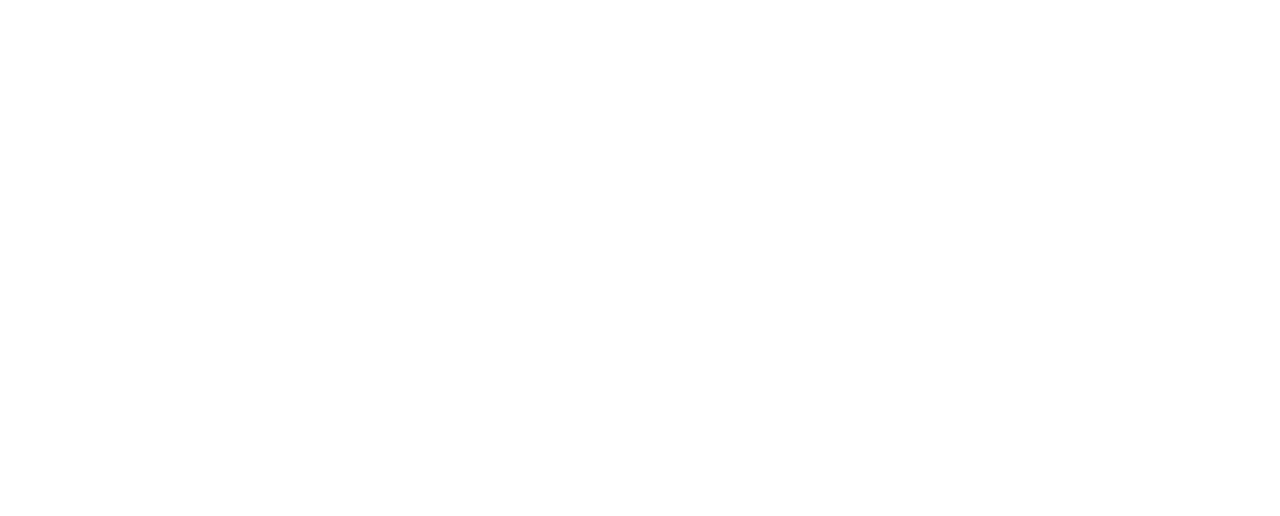
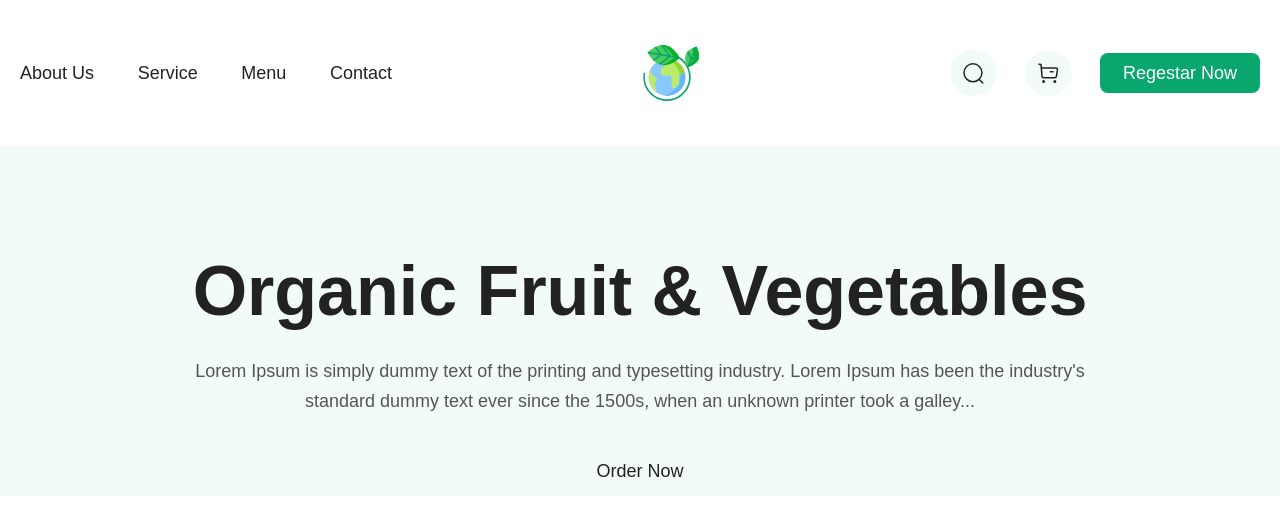
Before and after one commit to MirkhakimAzizov/organic_food, a plain HTML site: page index.html in a window 1280 px wide. Drawn offline with Linux system fonts and the light colour scheme.

Commit message:
organic food

```diff
--- a/index.html
+++ b/index.html
@@ -5,12 +5,79 @@
     <meta charset="UTF-8">
     <meta http-equiv="X-UA-Compatible" content="IE=edge">
     <meta name="viewport" content="width=device-width, initial-scale=1.0">
-    <title>Document</title>
+    <title>Organic food</title>
     <!-- main css -->
     <link rel="stylesheet" href="./css/style.min.css">
 </head>
 
 <body>
+    <!---------------------- Header start ---------------------->
+    <header class="header">
+        <div class="container">
+            <nav class="nav">
+                <ul class="nav__list">
+                    <li class="nav__list__item">
+                        <a href="#" class="nav__list__item-link">About Us</a>
+                    </li>
+                    <li class="nav__list__item">
+                        <a href="#" class="nav__list__item-link">Service</a>
+                    </li>
+                    <li class="nav__list__item">
+                        <a href="#" class="nav__list__item-link">Menu</a>
+                    </li>
+                    <li class="nav__list__item">
+                        <a href="#" class="nav__list__item-link">Contact</a>
+                    </li>
+                </ul>
+                <a href="./index.html" class="header__logo">
+                    <img src="./images/logo/site_logo.svg" alt="Site main logo" class="header__logo-icon">
+                </a>
+                <div class="header__regis">
+                    <a href="#" class="header__regis-search">
+                        <img src="./images/logo/Search.svg" alt="Search">
+                    </a>
+                    <a href="#" class="header__regis-buy">
+                        <img src="./images/logo/Buy.svg" alt="Buy">
+                    </a>
+                    <button class="header__regis-btn">
+                        Regestar Now
+                    </button>
+                </div>
+            </nav>
+        </div>
+    </header>
+    <!---------------------- Header end ---------------------->
+
+    <!---------------------- Main start ---------------------->
+    <main class="main">
+        <section class="vegetables">
+            <div class="container">
+                <div class="vegetables__inner">
+                    <div class="vegetables__top">
+                        <h2 class="vegetables__top-title">Organic Fruit & Vegetables</h2>
+                        <p class="vegetables__top-text">Lorem Ipsum is simply dummy text of the printing and typesetting industry. Lorem Ipsum has been the industry's standard dummy text ever since the 1500s, when an unknown printer took a galley...</p>
+                        <a href="" class="vegetables__top-link">
+                            Order Now
+                        </a>
+                    </div>
+                    <div class="vegetables__bottom">
+
+                    </div>
+                </div>
+            </div>
+        </section>
+    </main>
+    <!---------------------- Main end ---------------------->
+
+    <!---------------------- Footer start ---------------------->
+    <footer class="footer">
+        <div class="container">
+
+        </div>
+    </footer>
+    <!---------------------- Footer end ---------------------->
+
+
 
 </body>
 
--- a/sass/_general.scss
+++ b/sass/_general.scss
@@ -2,6 +2,8 @@
 
 * {
     box-sizing: border-box;
+    margin: 0;
+    padding: 0;
 }
 
 html {
@@ -10,18 +12,15 @@ html {
 }
 
 body {
-    display: flex;
-    flex-direction: column;
     height: 100%;
     margin: 0;
     padding: 0;
-    font-family: "Arial", sans-serif;
+    font-family: "Rosario", sans-serif;
     font-size: 16px;
     font-weight: 400;
     line-height: 20px;
     color: black;
     background-color: white;
-    overflow-x: hidden;
 }
 
 img {
--- a/sass/_mixin.scss
+++ b/sass/_mixin.scss
@@ -5,11 +5,11 @@
     align-items: $align;
 }
 
-@mixin flex($direction, $align, $justify) {
-    display: flex;
-    flex-direction: $direction;
-    align-items: $align;
-    justify-content: $justify;
+@mixin font($style, $weight, $size, $height) {
+    font-style: $style;
+    font-weight: $weight;
+    font-size: $size;
+    line-height: $height;
 }
 
 @mixin bg($url, $repeat, $position) {
--- a/sass/blocks/_all.scss
+++ b/sass/blocks/_all.scss
@@ -1,4 +1,5 @@
 @import "./visually-hidden";
 @import "./container";
 @import "./header";
+@import "./vegetables";
 @import "./footer";
--- a/sass/blocks/_container.scss
+++ b/sass/blocks/_container.scss
@@ -1,5 +1,6 @@
 .container {
-    // max-width: Max-width;
+    max-width: 1280px;
     width: 100%;
+    margin: 0 auto;
     padding: 0 20px;
 }
--- a/sass/blocks/_header.scss
+++ b/sass/blocks/_header.scss
@@ -1,3 +1,45 @@
+// Header styles
 .header {
     width: 100%;
+    .nav {
+        width: 100%;
+        padding: 45px 0;
+        @include flex(row, space-between, center);
+        &__list {
+            width: 30%;
+            @include flex(row, space-between, center);
+            list-style-type: none;
+            &__item {
+                &-link {
+                    text-decoration: none;
+                    @include font(normal, 400, 18px, 24px);
+                    color: #222222;
+                }
+            }
+        }
+    }
+    &__regis {
+        width: 25%;
+        @include flex(row, space-between, center);
+        &-search {
+            padding: 11px;
+            background: #F3FBF8;
+            border-radius: 50%;
+        }
+        &-buy {
+            padding: 11px;
+            background: #F3FBF8;
+            border-radius: 50%;
+        }
+        &-btn {
+            padding: 10px 23px;
+            @include font(normal, 400, 18px, 20px);
+            background: #09A66D;
+            border: none;
+            border-radius: 8px;
+            color: #FFFFFF;
+        }
+    }
 }
+
+// Header styles end
--- /dev/null
+++ b/sass/blocks/_vegetables.scss
@@ -0,0 +1,25 @@
+.vegetables {
+    width: 100%;
+    background: #F3FBF8;
+    &__top {
+        padding: 100px 170px 10px;
+        &-title {
+            @include font(normal, 700, 70px, 90px);
+            text-align: center;
+            color: #222222;
+        }
+        &-text {
+            padding: 20px 0 40px;
+            @include font(normal, 400, 18px, 30px);
+            text-align: center;
+            color: #555555;
+        }
+        &-link {
+            display: block;
+            @include font(normal, 500, 18px, 30px);
+            text-align: center;
+            color: #222222;
+            text-decoration: none;
+        }
+    }
+}
```
Also changed, not shown: css/style.css, css/style.min.css, images/image.svg (deleted), images/logo/Buy.svg (added), images/logo/Search.svg (added), images/logo/site_logo.svg (added), images/picture/vegetable_bg.png (added), 2 other files.
